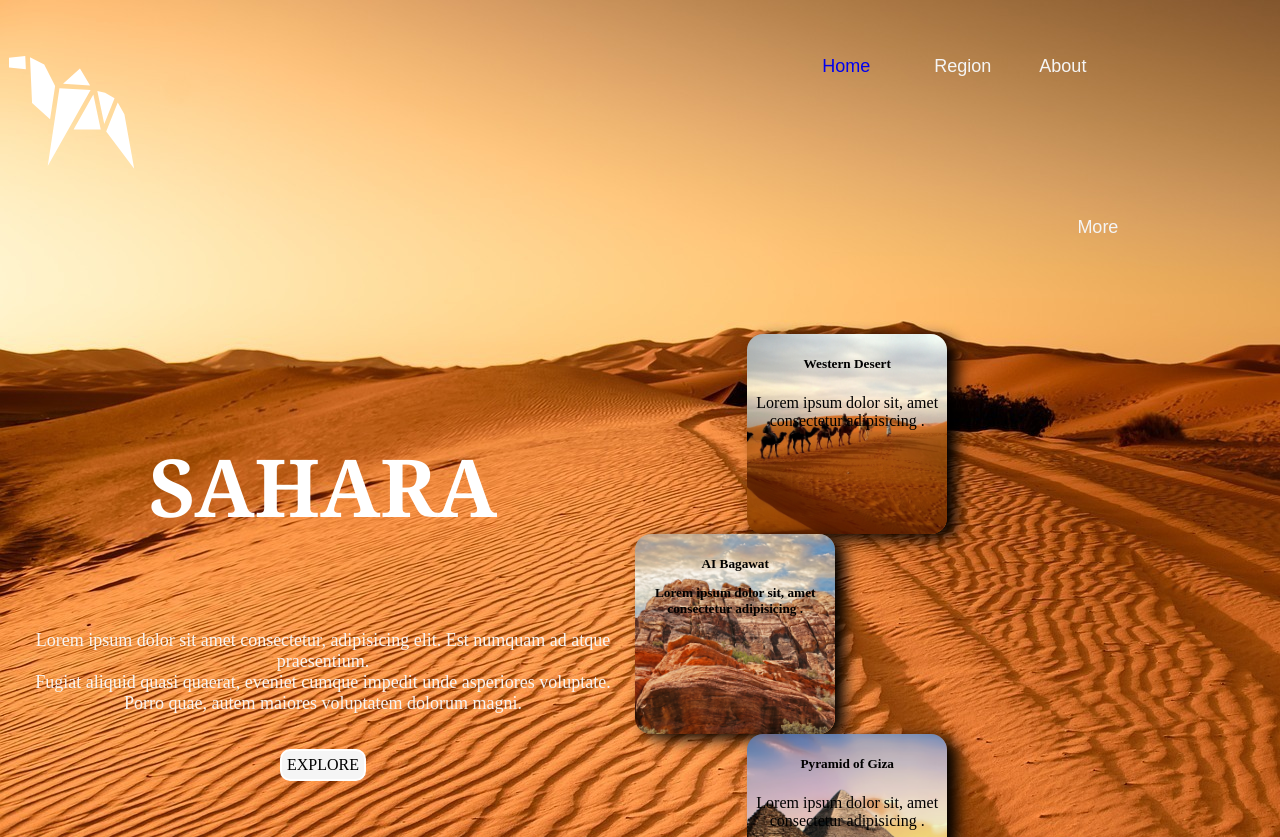
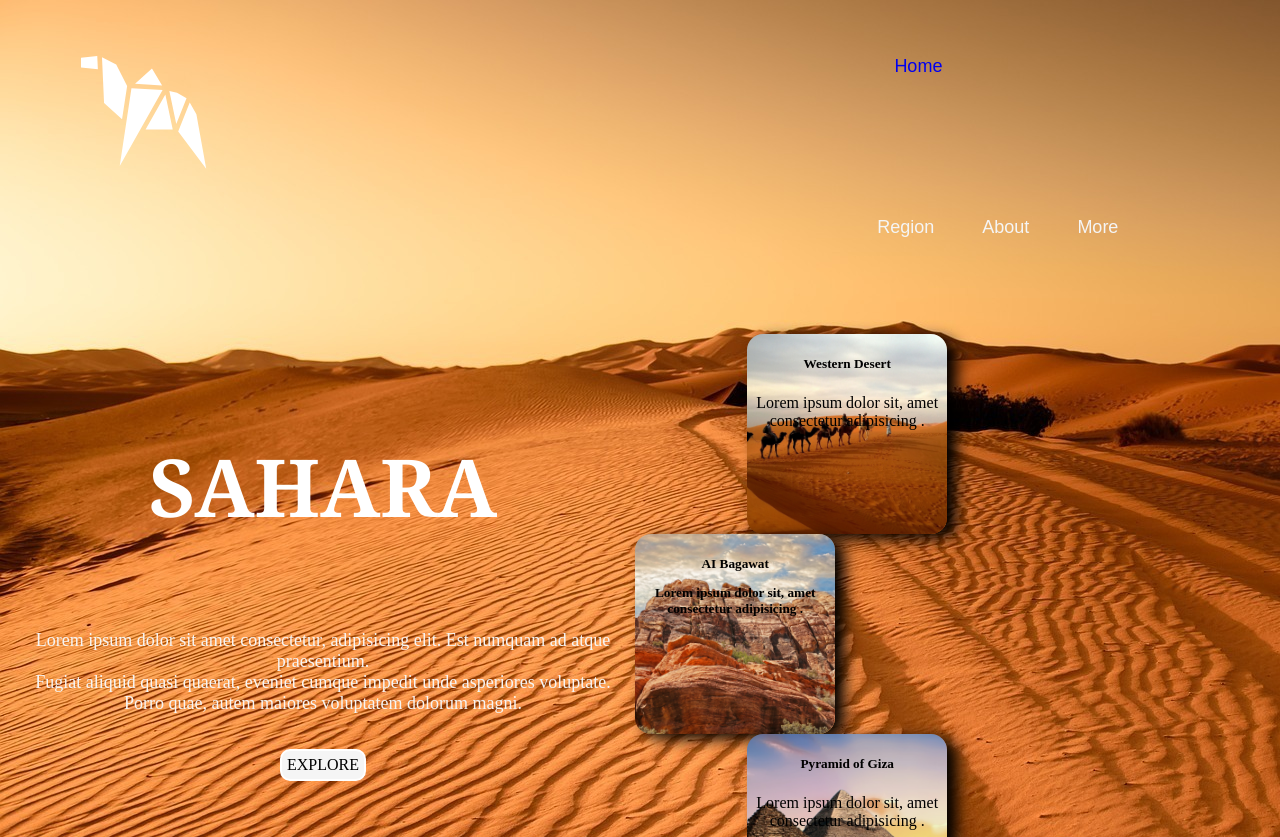
Before and after one commit to VipinGirjapure/CSS6, a plain HTML site: page index.html in a window 1280 px wide. Shown: the top 837 px of the page. Drawn offline with Linux system fonts and the light colour scheme.

Commit message:
Update index.html

```diff
--- a/index.html
+++ b/index.html
@@ -15,7 +15,7 @@
      <div class="nav">
         <div id="camel" class="nav">
             <img src="./logo.png" alt="Camel"></div>
-        <div id="home" class="nav"><a href="./index.html">Home</a> </div>
+        <div class="nav"><a href="./index.html" id="home">Home</a> </div>
         <div id="region" class="nav">Region</div>
         <div id="about" class="nav">About</div>
         <div id="More" class="nav">More</div>
```
